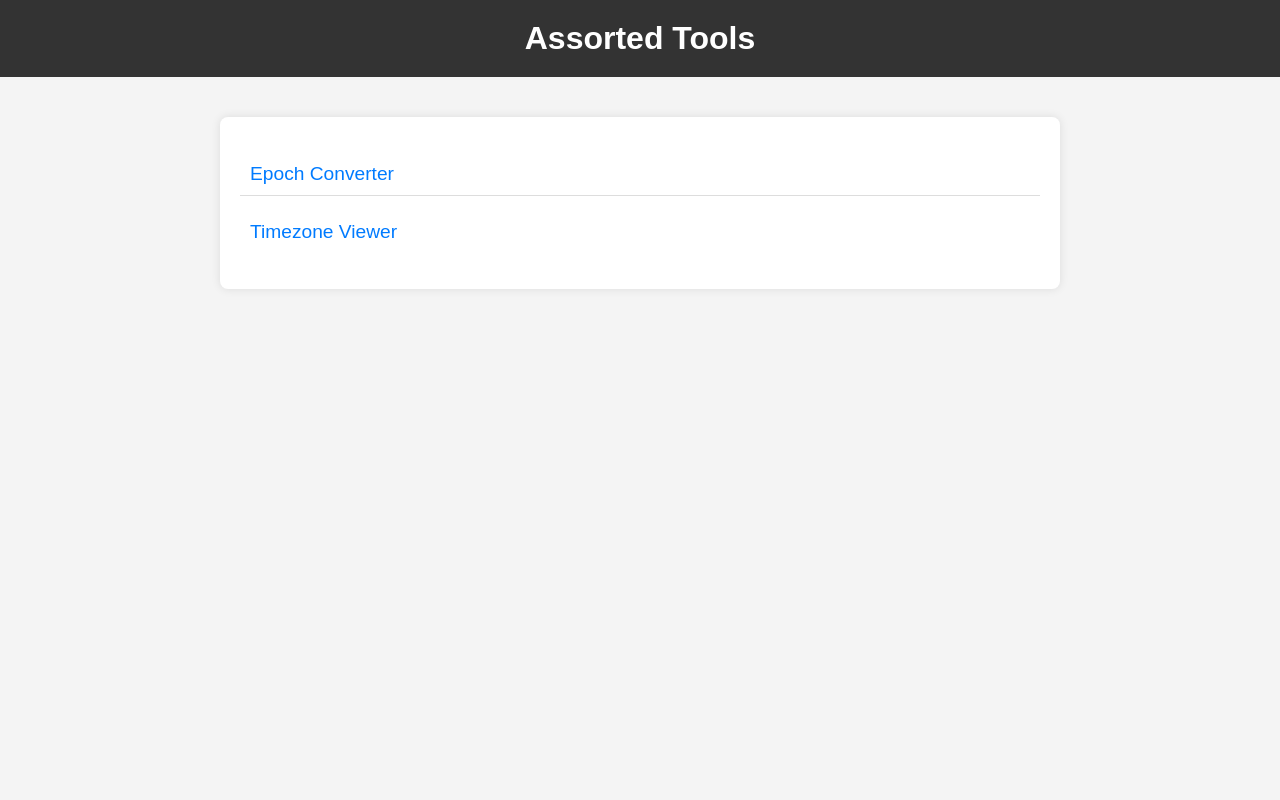
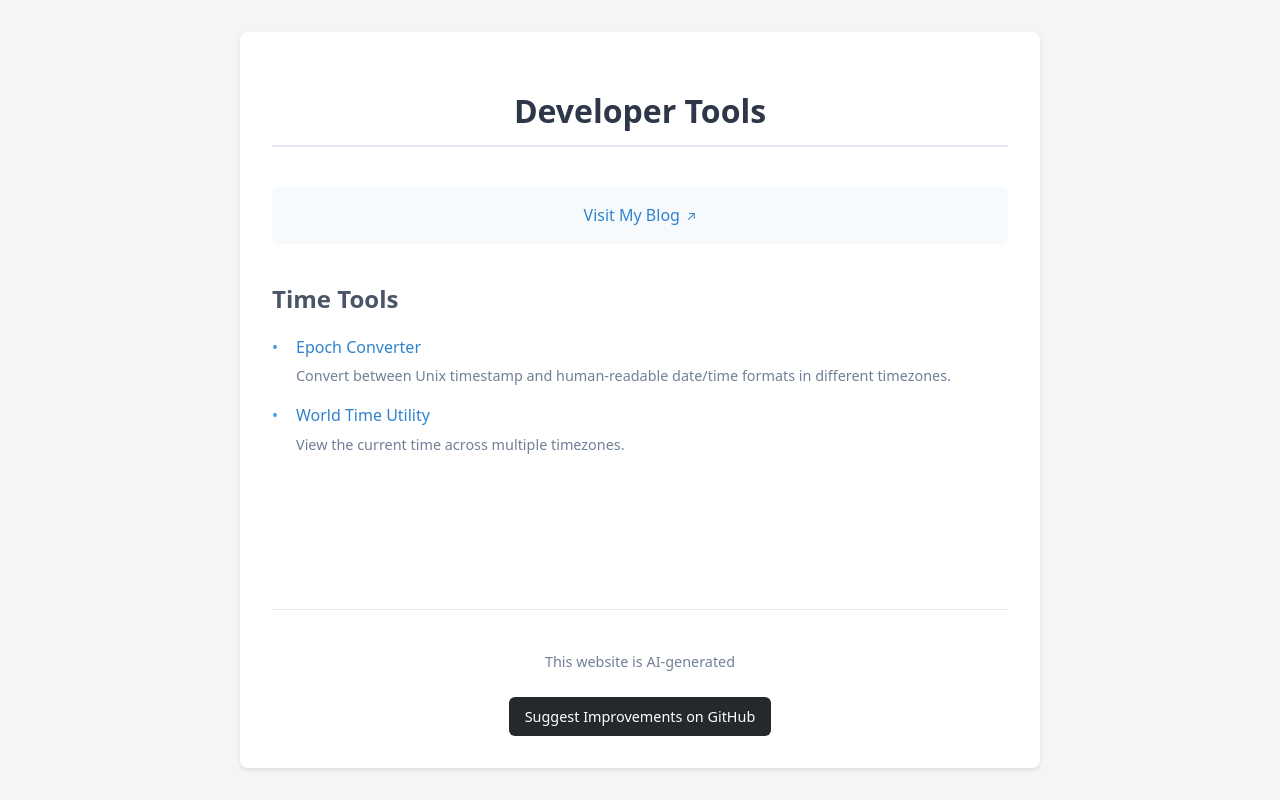
Before and after one commit to maheshrijal/tools, a plain HTML site: page index.html in a window 1280 px wide. Drawn offline with Linux system fonts and the light colour scheme.

Commit message:
Update index.html

```diff
--- a/index.html
+++ b/index.html
@@ -3,69 +3,148 @@
 <head>
     <meta charset="UTF-8">
     <meta name="viewport" content="width=device-width, initial-scale=1.0">
-    <title>Tools on My Website</title>
+    <title>Assorted Tools</title>
     <style>
         body {
-            font-family: Arial, sans-serif;
-            margin: 0;
-            padding: 0;
-            background-color: #f4f4f4;
+            font-family: system-ui, -apple-system, sans-serif;
+            line-height: 1.6;
+            max-width: 800px;
+            margin: 0 auto;
+            padding: 2rem;
+            background-color: #f5f5f5;
+            color: #333;
         }
-        header {
-            background-color: #333;
-            color: white;
-            padding: 20px;
+        .container {
+            background-color: white;
+            padding: 2rem;
+            border-radius: 8px;
+            box-shadow: 0 2px 4px rgba(0,0,0,0.1);
+            min-height: calc(100vh - 8rem);
+            display: flex;
+            flex-direction: column;
+        }
+        h1 {
+            color: #2d3748;
+            margin-bottom: 1.5rem;
+            border-bottom: 2px solid #e2e8f0;
+            padding-bottom: 0.5rem;
             text-align: center;
         }
-        h1 {
-            margin: 0;
+        .tool-section {
+            margin-bottom: 2rem;
         }
-        .container {
-            max-width: 800px;
-            margin: 40px auto;
-            background-color: white;
-            padding: 20px;
-            border-radius: 8px;
-            box-shadow: 0 0 10px rgba(0, 0, 0, 0.1);
+        .tool-section h2 {
+            color: #4a5568;
+            margin-bottom: 1rem;
         }
-        .tool-list {
+        ul {
             list-style-type: none;
             padding: 0;
         }
-        .tool-item {
-            margin: 15px 0;
-            padding: 10px;
-            border-bottom: 1px solid #ddd;
+        li {
+            margin-bottom: 1rem;
+            padding-left: 1.5rem;
+            position: relative;
         }
-        .tool-item:last-child {
-            border-bottom: none;
+        li::before {
+            content: "•";
+            color: #4299e1;
+            position: absolute;
+            left: 0;
         }
         a {
+            color: #3182ce;
             text-decoration: none;
-            color: #007BFF;
-            font-size: 1.2em;
+            transition: color 0.2s;
         }
         a:hover {
+            color: #2c5282;
             text-decoration: underline;
+        }
+        .tool-description {
+            color: #718096;
+            font-size: 0.9rem;
+            margin-top: 0.25rem;
+        }
+        .external-links {
+            text-align: center;
+            margin: 1rem 0;
+            padding: 1rem;
+            background-color: #f7fafc;
+            border-radius: 6px;
+        }
+        .external-link {
+            display: inline-flex;
+            align-items: center;
+            gap: 0.25rem;
+        }
+        .external-link::after {
+            content: "↗";
+            font-size: 0.8em;
+            margin-left: 0.2em;
+        }
+        footer {
+            margin-top: auto;
+            text-align: center;
+            padding-top: 2rem;
+            border-top: 1px solid #e2e8f0;
+            color: #718096;
+            font-size: 0.9rem;
+        }
+        footer p {
+            margin: 0.5rem 0;
+        }
+        .github-link {
+            display: inline-flex;
+            align-items: center;
+            gap: 0.5rem;
+            padding: 0.5rem 1rem;
+            background-color: #24292e;
+            color: white;
+            border-radius: 6px;
+            margin-top: 1rem;
+        }
+        .github-link:hover {
+            background-color: #1a1e22;
+            color: white;
+            text-decoration: none;
         }
     </style>
 </head>
 <body>
+    <div class="container">
+        <h1>Developer Tools</h1>
 
-<header>
-    <h1>Assorted Tools</h1>
-</header>
+        <div class="external-links">
+            <a href="https://maheshrijal.com" class="external-link" target="_blank" rel="noopener noreferrer">
+                Visit My Blog
+            </a>
+        </div>
 
-<div class="container">
-    <ul class="tool-list">
-        <li class="tool-item">
-            <a href="/epoch">Epoch Converter</a>
-        </li>
-        <li class="tool-item">
-            <a href="/time">Timezone Viewer</a>
-        </li>
-    </ul>
-</div>
+        <div class="tool-section">
+            <h2>Time Tools</h2>
+            <ul>
+                <li>
+                    <a href="/epoch">Epoch Converter</a>
+                    <div class="tool-description">
+                        Convert between Unix timestamp and human-readable date/time formats in different timezones.
+                    </div>
+                </li>
+                <li>
+                    <a href="/time">World Time Utility</a>
+                    <div class="tool-description">
+                        View the current time across multiple timezones.
+                    </div>
+                </li>
+            </ul>
+        </div>
 
+        <footer>
+            <p>This website is AI-generated</p>
+            <a href="https://github.com/maheshrijal/tools" target="_blank" rel="noopener noreferrer" class="github-link">
+                Suggest Improvements on GitHub
+            </a>
+        </footer>
+    </div>
 </body>
 </html>
```
